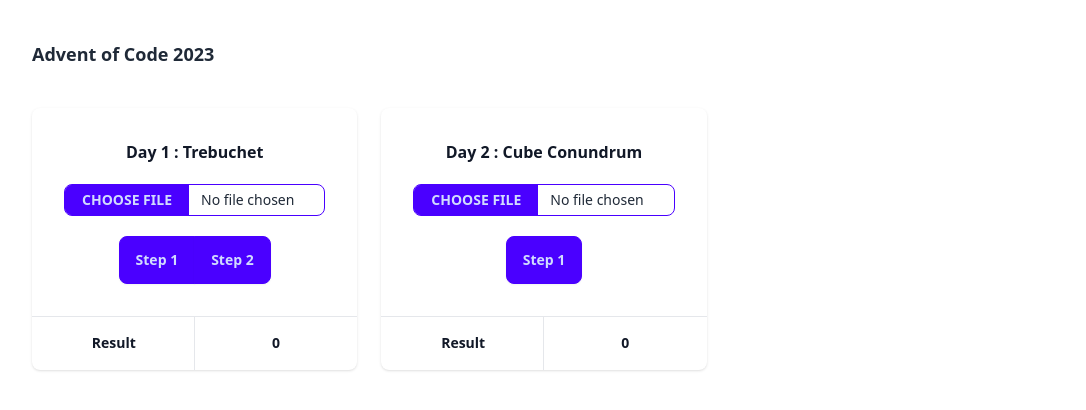
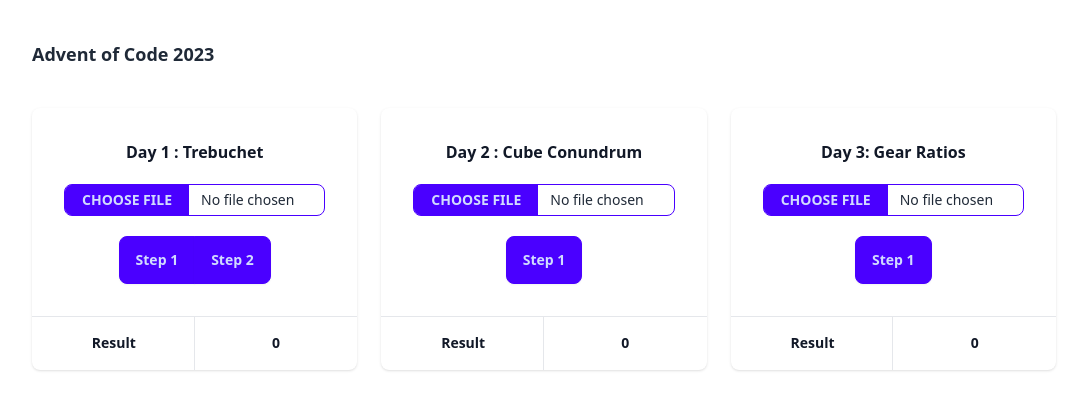
Before and after one commit to hte88/adventofcode, a Vue app: page / in a window 1280 px wide. Shown: the top 410 px of the page, without its empty margins (96-1182 px from the left). Built offline with nearby package versions, Linux system fonts and the light colour scheme.

Commit message:
feat: init day-3

```diff
--- a/components.d.ts
+++ b/components.d.ts
@@ -9,6 +9,7 @@
   export interface GlobalComponents {
     Card: typeof import('./src/components/commons/Card.vue')['default']
     CubeConundrum: typeof import('./src/components/Day-2/CubeConundrum.vue')['default']
+    GearRatios: typeof import('./src/components/Day-3/GearRatios.vue')['default']
     HelloWorld: typeof import('./src/components/HelloWorld.vue')['default']
     InputFile: typeof import('./src/components/commons/InputFile.vue')['default']
     Trebuchet: typeof import('./src/components/Day-1/Trebuchet.vue')['default']
--- a/src/App.vue
+++ b/src/App.vue
@@ -1,8 +1,9 @@
 <script setup lang="ts">
 import Trebuchet from './components/Day-1/Trebuchet.vue';
 import CubeConundrum from './components/Day-2/CubeConundrum.vue';
+import GearRatios from './components/Day-3/GearRatios.vue';
 
-const components = [Trebuchet, CubeConundrum];
+const components = [Trebuchet, CubeConundrum, GearRatios];
 </script>
 
 <template>
--- /dev/null
+++ b/src/components/Day-3/GearRatios.vue
@@ -0,0 +1,24 @@
+<script setup lang="ts">
+const { fileContent, handleFileChange } = useFileReader();
+
+const total = ref<number>(0);
+const words = computed(() => fileContent.value?.split('\n'));
+
+function stepOne() {
+  total.value = 0;
+}
+</script>
+<template>
+  <Card title="Day 3: Gear Ratios" :result="total">
+    <template #inputFile>
+      <input
+        type="file"
+        class="file-input file-input-bordered file-input-primary file-input-sm w-full max-w-xs mx-auto"
+        @change="handleFileChange"
+      />
+    </template>
+    <template #actions>
+      <button type="button" class="btn join-item btn-primary" @click.prevent="stepOne()">Step 1</button>
+    </template>
+  </Card>
+</template>
```
